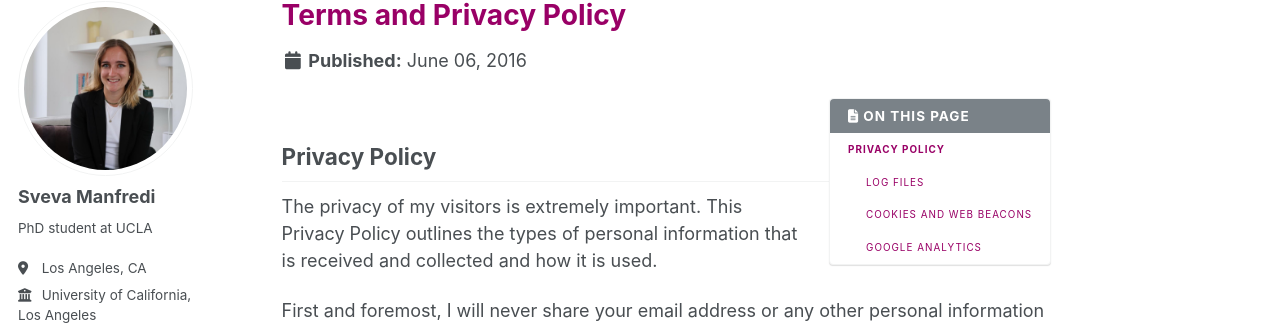
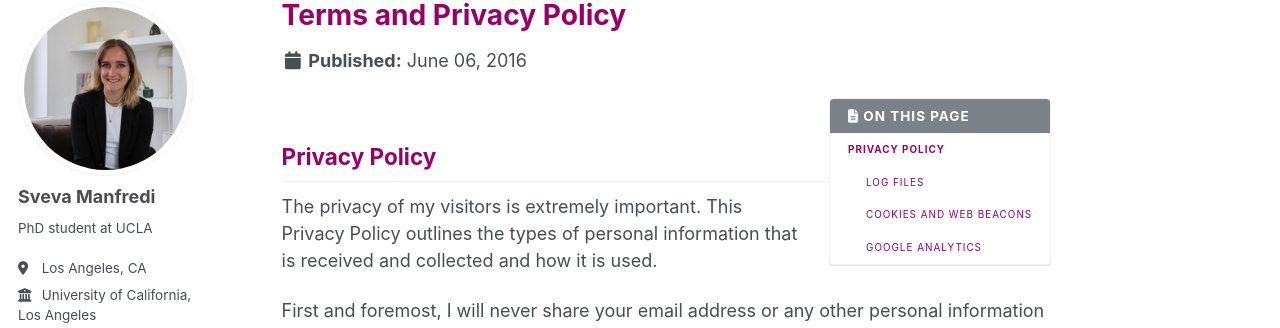
Before and after one commit to svemanfre/svemanfre.github.io, a Jekyll site: the page built from _pages/terms.md, in a window 1280 px wide. Shown: the part 98-426 px from the top of the page. Built offline with Jekyll 4.4.1, drawn with Linux system fonts in a browser that asks for light colours; a script that is not in the unit is left out.

Commit message:
Update main.scss

```diff
--- a/assets/css/main.scss
+++ b/assets/css/main.scss
@@ -84,8 +84,7 @@
 .btn--primary, .btn { background: var(--burgundy) !important; border-color: var(--burgundy) !important; }
 .btn--primary:hover, .btn:hover { background: #7a004d !important; border-color: #7a004d !important; }
 
-/* ---- research page heading colors ---- */
-#publications-title,
-#wip-title {
-  color: var(--burgundy) !important;
-}
+/* H2 headings inside page content */
+.page__content h2 { color: var(--burgundy) !important; }
+/* If the theme wraps H2 text in a link for anchors */
+.page__content h2 > a { color: var(--burgundy) !important; }
```
